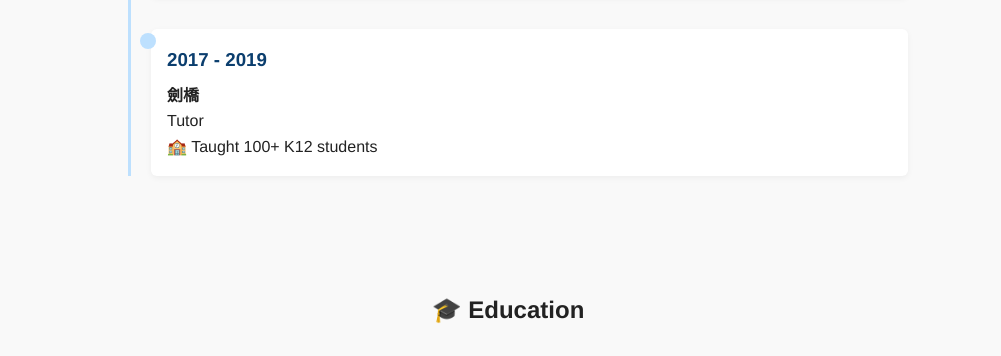
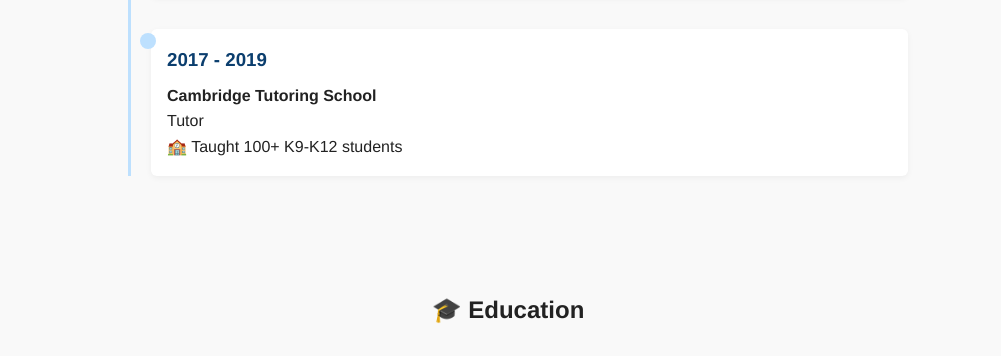
Before and after one commit to Iriswu55555/my-portfolio, a plain HTML site: page index.html in a window 1280 px wide. Shown: the part 2033-2389 px from the top of the page, without its empty margins (132-1133 px from the left). Drawn offline with Linux system fonts and the light colour scheme.

Commit message:
Update index.html

```diff
--- a/index.html
+++ b/index.html
@@ -102,9 +102,9 @@
       <div class="timeline-dot"></div>
       <div class="timeline-content">
         <h3>2017 - 2019</h3>
-        <p><strong>劍橋</strong><br>
+        <p><strong>Cambridge Tutoring School</strong><br>
         Tutor<br>
-        🏫 Taught 100+ K12 students </p>
+        🏫 Taught 100+ K9-K12 students </p>
       </div>
     </div>
 
```
